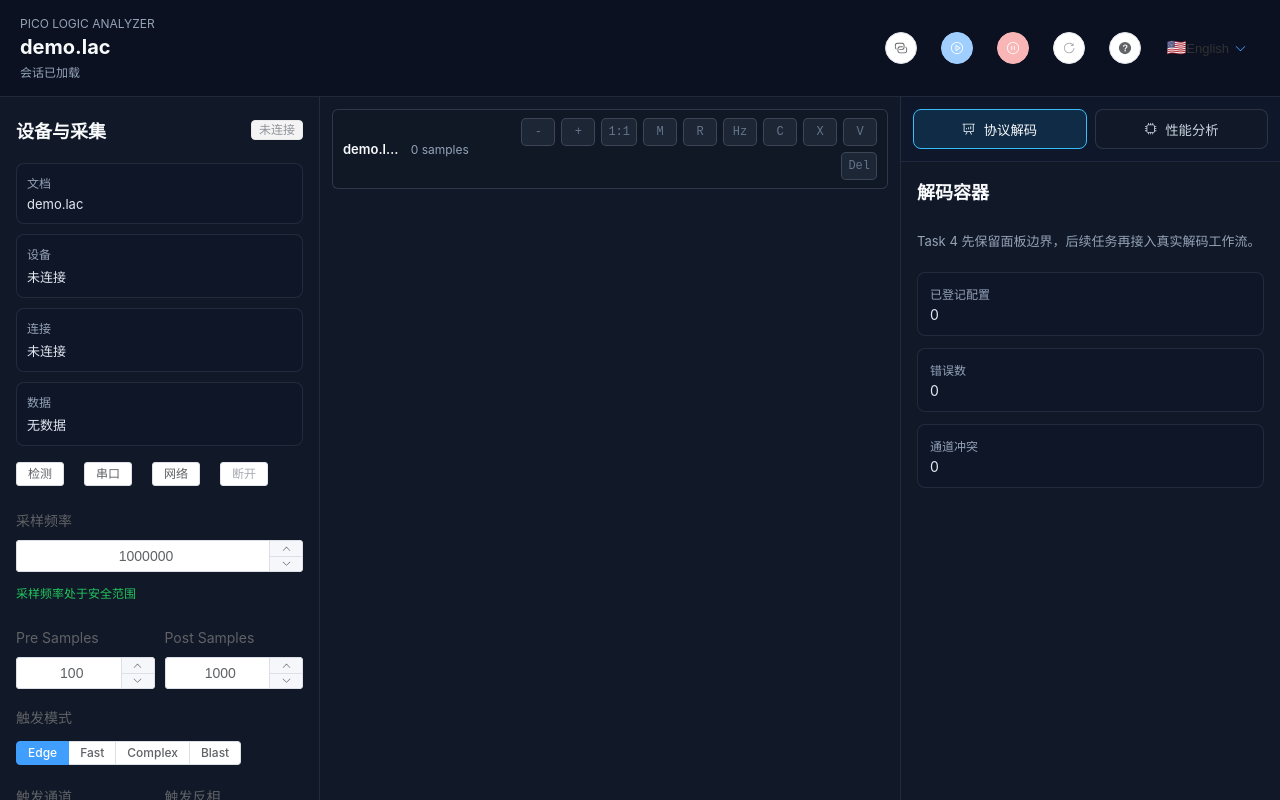
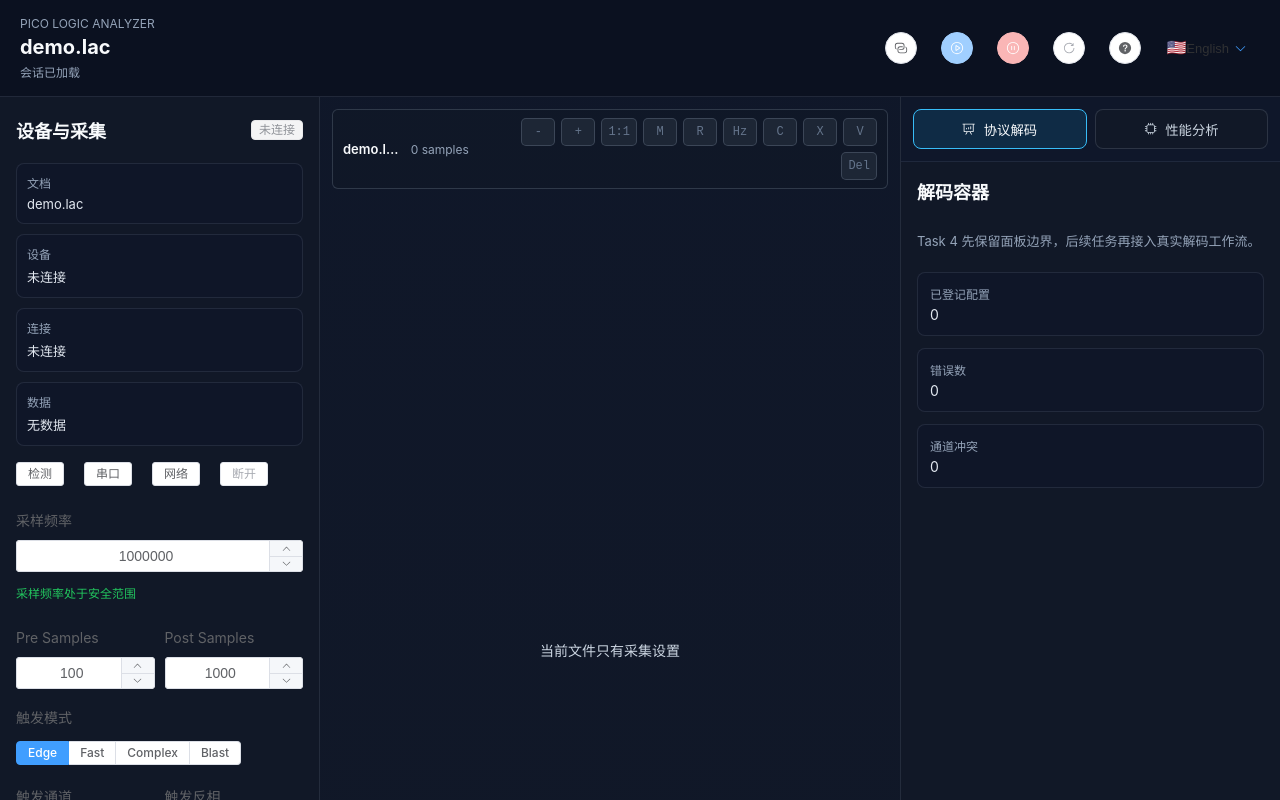
Before and after one commit to flyingcys/pico-logicanalyzer, a Vue app: page / in a window 1280 px wide. Shown: the top 800 px of the page. Built offline with nearby package versions, Linux system fonts and the light colour scheme.

Commit message:
feat: frontend waveform workflow

```diff
--- a/src/frontend/app/components/AppWaveformStage.vue
+++ b/src/frontend/app/components/AppWaveformStage.vue
@@ -34,6 +34,25 @@
 
     return Math.max(2, (waveformStore.viewRange.visibleSamples / waveformStore.totalSamples) * 100);
   });
+  const documentStateText = computed(() => {
+    if (sessionStore.documentState === 'invalid') {
+      return '文件内容无效';
+    }
+
+    if (sessionStore.documentState === 'settings-only') {
+      return '当前文件只有采集设置';
+    }
+
+    if (sessionStore.documentState === 'empty') {
+      return '未加载捕获文件';
+    }
+
+    if (!hasSamples.value) {
+      return '当前文件没有可渲染样本';
+    }
+
+    return '';
+  });
   const measurementText = computed(() => {
     const measurement = waveformStore.lastMeasurement;
     if (!measurement) {
@@ -53,6 +72,7 @@
   });
 
   const draggingSelection = ref(false);
+  const draggingPreview = ref(false);
   const selectionAnchor = ref(0);
 
   let stopBinding: (() => void) | null = null;
@@ -237,6 +257,49 @@
     waveformStore.setViewRange(value, waveformStore.viewRange.visibleSamples);
   };
 
+  const updatePreviewFromPointer = (event: PointerEvent) => {
+    if (!hasSamples.value) {
+      return;
+    }
+
+    const target = event.currentTarget as HTMLElement;
+    const rect = target.getBoundingClientRect();
+    const ratio = rect.width > 0 ? (event.clientX - rect.left) / rect.width : 0;
+    const centerSample = Math.round(
+      Math.max(0, Math.min(1, ratio)) * waveformStore.totalSamples
+    );
+    const firstSample = centerSample - Math.floor(waveformStore.viewRange.visibleSamples / 2);
+
+    waveformStore.setViewRange(firstSample, waveformStore.viewRange.visibleSamples);
+  };
+
+  const handlePreviewPointerDown = (event: PointerEvent) => {
+    if (!hasSamples.value || event.button !== 0) {
+      return;
+    }
+
+    draggingPreview.value = true;
+    updatePreviewFromPointer(event);
+    (event.currentTarget as HTMLElement).setPointerCapture?.(event.pointerId);
+  };
+
+  const handlePreviewPointerMove = (event: PointerEvent) => {
+    if (!draggingPreview.value) {
+      return;
+    }
+
+    updatePreviewFromPointer(event);
+  };
+
+  const handlePreviewPointerUp = (event: PointerEvent) => {
+    if (!draggingPreview.value) {
+      return;
+    }
+
+    draggingPreview.value = false;
+    (event.currentTarget as HTMLElement).releasePointerCapture?.(event.pointerId);
+  };
+
   watch(
     () => ({
       sampleRate: sessionStore.sampleRate,
@@ -291,12 +354,14 @@
 
   onMounted(() => {
     window.addEventListener('waveform-action', handleWaveformAction);
+    window.addEventListener('pointerup', handlePreviewPointerUp);
   });
 
   onUnmounted(() => {
     stopBinding?.();
     stopBinding = null;
     window.removeEventListener('waveform-action', handleWaveformAction);
+    window.removeEventListener('pointerup', handlePreviewPointerUp);
   });
 </script>
 
@@ -310,6 +375,14 @@
       @pointerup="handlePointerUp"
       @pointercancel="handlePointerUp"
     />
+
+    <div
+      v-if="documentStateText"
+      class="waveform-stage__state"
+      data-testid="waveform-state"
+    >
+      {{ documentStateText }}
+    </div>
 
     <div class="waveform-stage__toolbar">
       <div class="waveform-stage__titlebar">
@@ -372,7 +445,14 @@
     </div>
 
     <div class="waveform-stage__preview">
-      <div class="waveform-stage__preview-track">
+      <div
+        class="waveform-stage__preview-track"
+        data-testid="waveform-preview-track"
+        @pointerdown="handlePreviewPointerDown"
+        @pointermove="handlePreviewPointerMove"
+        @pointerup="handlePreviewPointerUp"
+        @pointercancel="handlePreviewPointerUp"
+      >
         <div
           class="waveform-stage__preview-window"
           :style="{
@@ -410,6 +490,18 @@
     display: block;
     width: 100%;
     height: 100%;
+  }
+
+  .waveform-stage__state {
+    position: absolute;
+    inset: 0;
+    display: grid;
+    place-items: center;
+    padding: 48px;
+    color: #cbd5e1;
+    font-size: 14px;
+    background: linear-gradient(180deg, rgba(15, 23, 42, 0.72), rgba(17, 24, 39, 0.9));
+    pointer-events: none;
   }
 
   .waveform-stage__toolbar {
@@ -490,6 +582,7 @@
     border: 1px solid rgba(148, 163, 184, 0.28);
     border-radius: 4px;
     background: rgba(15, 23, 42, 0.82);
+    touch-action: none;
   }
 
   .waveform-stage__preview-window {
--- a/src/frontend/core/engines/WaveformRenderer.ts
+++ b/src/frontend/core/engines/WaveformRenderer.ts
@@ -458,16 +458,13 @@ export class WaveformRenderer implements ISampleDisplay, IRegionDisplay, IMarker
   public render(): RenderStats {
     const startTime = performance.now();
 
-    if (
-      !this.channels ||
-      this.channels.length === 0 ||
-      !this.channels[0].samples ||
-      this.channels[0].samples.length === 0
-    ) {
+    if (!this.channels || this.channels.length === 0) {
       return this.renderStats;
     }
 
-    const visibleChannels = this.channels.filter(c => !c.hidden);
+    const visibleChannels = this.channels.filter(
+      channel => !channel.hidden && channel.samples && channel.samples.length > 0
+    );
     const channelCount = visibleChannels.length;
 
     if (channelCount === 0) {
@@ -493,7 +490,10 @@ export class WaveformRenderer implements ISampleDisplay, IRegionDisplay, IMarker
     const sampleWidth = canvasWidth / this.visibleSamples;
     const margin = channelHeight / 5;
 
-    const totalSamples = visibleChannels[0].samples!.length;
+    const totalSamples = visibleChannels.reduce(
+      (maxSamples, channel) => Math.max(maxSamples, channel.samples?.length ?? 0),
+      0
+    );
     const lastSample = Math.min(this.visibleSamples + this.firstSample, totalSamples);
 
     // 性能优化: 根据可见样本数量调整渲染策略
@@ -567,7 +567,10 @@ export class WaveformRenderer implements ISampleDisplay, IRegionDisplay, IMarker
   ): void {
     const lastSample = Math.min(
       this.visibleSamples + this.firstSample,
-      visibleChannels[0].samples!.length
+      visibleChannels.reduce(
+        (maxSamples, channel) => Math.max(maxSamples, channel.samples?.length ?? 0),
+        0
+      )
     );
     const channelCount = visibleChannels.length;
     const renders: ChannelRenderStatus[] = new Array(channelCount);
@@ -635,13 +638,13 @@ export class WaveformRenderer implements ISampleDisplay, IRegionDisplay, IMarker
           renders[chan] = {
             firstSample: curSample,
             sampleCount: 1,
-            value: visibleChannels[chan].samples![curSample]
+            value: visibleChannels[chan].samples![curSample] ?? 0
           };
         }
       } else {
         // 检查状态变化
         for (let chan = 0; chan < channelCount; chan++) {
-          const currentValue = visibleChannels[chan].samples![curSample];
+          const currentValue = visibleChannels[chan].samples![curSample] ?? 0;
 
           if (renders[chan].value !== currentValue) {
             // 渲染之前的状态
@@ -706,7 +709,10 @@ export class WaveformRenderer implements ISampleDisplay, IRegionDisplay, IMarker
   ): void {
     const lastSample = Math.min(
       this.visibleSamples + this.firstSample,
-      visibleChannels[0].samples!.length
+      visibleChannels.reduce(
+        (maxSamples, channel) => Math.max(maxSamples, channel.samples?.length ?? 0),
+        0
+      )
     );
     const channelCount = visibleChannels.length;
 
--- a/src/frontend/core/stores/sessionStore.ts
+++ b/src/frontend/core/stores/sessionStore.ts
@@ -115,6 +115,19 @@ function deriveTotalSamples(sessionPayload: JsonRecord): number {
   }
 
   return 0;
+}
+
+function inferTotalSamplesFromSamples(
+  rootPayload: JsonRecord,
+  channels: FrontendAnalyzerChannel[]
+): number {
+  const rootSamples = readArray(rootPayload.Samples, rootPayload.samples);
+  const channelSampleCount = channels.reduce(
+    (maxSamples, channel) => Math.max(maxSamples, channel.samples?.length ?? 0),
+    0
+  );
+
+  return Math.max(rootSamples.length, channelSampleCount);
 }
 
 function hasRootSamples(rootPayload: JsonRecord): boolean {
@@ -339,7 +352,8 @@ export const useSessionStore = defineStore('frontend-session', {
       const loopCount = readNumber(sessionPayload.loopCount, sessionPayload.LoopCount);
       const channels = readChannels(sessionPayload, rootPayload);
       const totalSamples = readNumber(sessionPayload.totalSamples, sessionPayload.TotalSamples, metadata?.totalSamples)
-        || deriveTotalSamples(sessionPayload);
+        || deriveTotalSamples(sessionPayload)
+        || inferTotalSamplesFromSamples(rootPayload, channels);
       const hasData = detectHasData(rootPayload, sessionPayload);
 
       Object.assign(this, {
```
Also changed, not shown: 3 other files (tests, documents, lock files or other folders).
